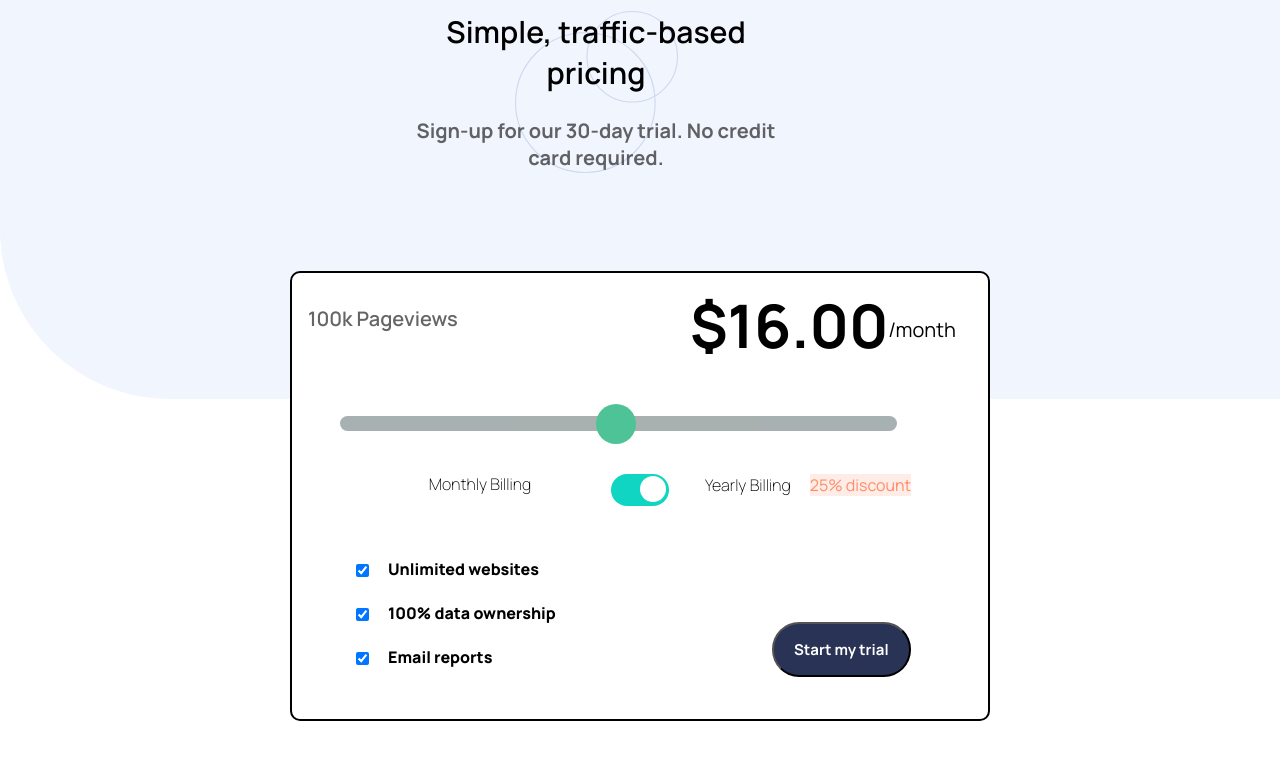
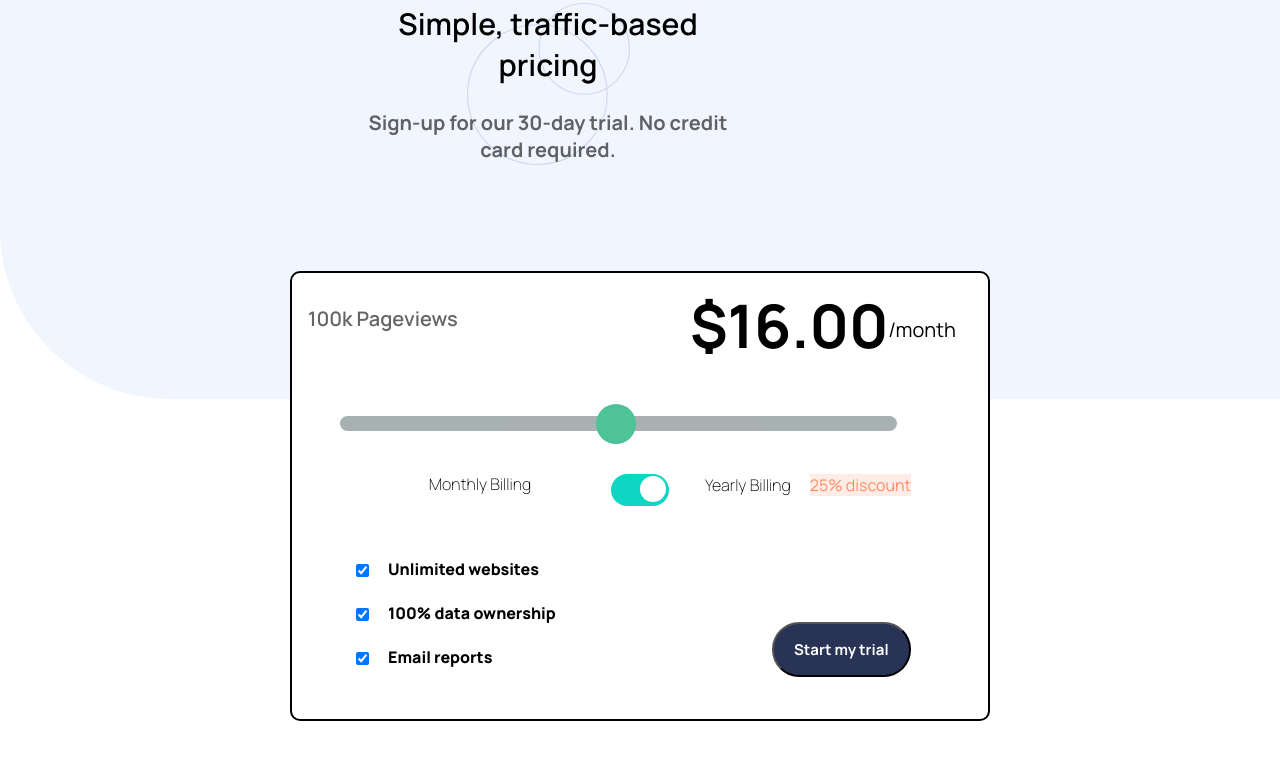
Before and after one commit to Onyekachi10/interactive-pricing-, a plain HTML site: page index.html in a window 1280 px wide. Drawn offline with Linux system fonts and the light colour scheme; a web font is replaced by a local one.

Commit message:
Update style.css

```diff
--- a/style.css
+++ b/style.css
@@ -20,8 +20,8 @@ div.header  {
     background-position: center;
     font-weight: 600;
     position: relative;
-    top: 5px;
-    left: 25pc;
+    top: -3px;
+  left: 22pc;
 }
 
 h1 {
```
